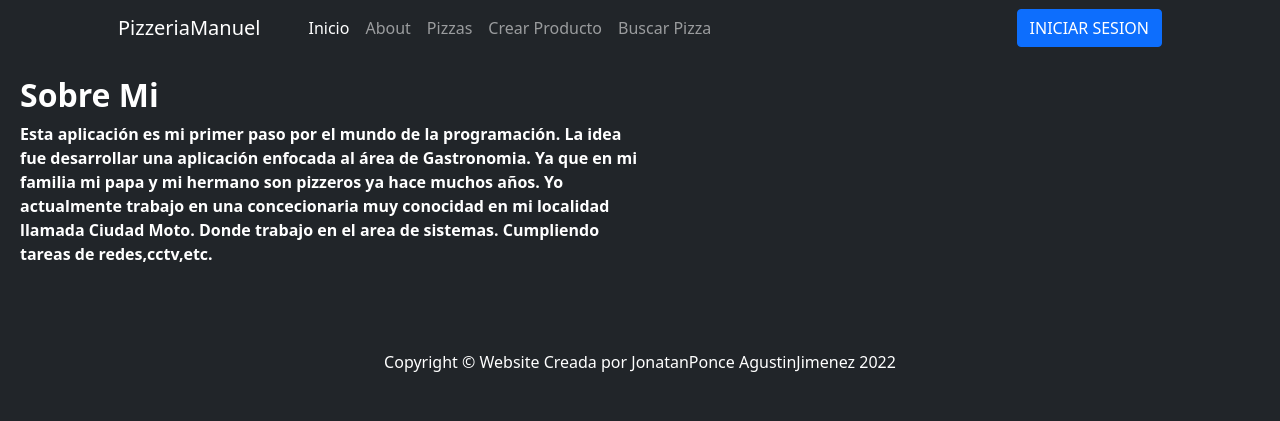
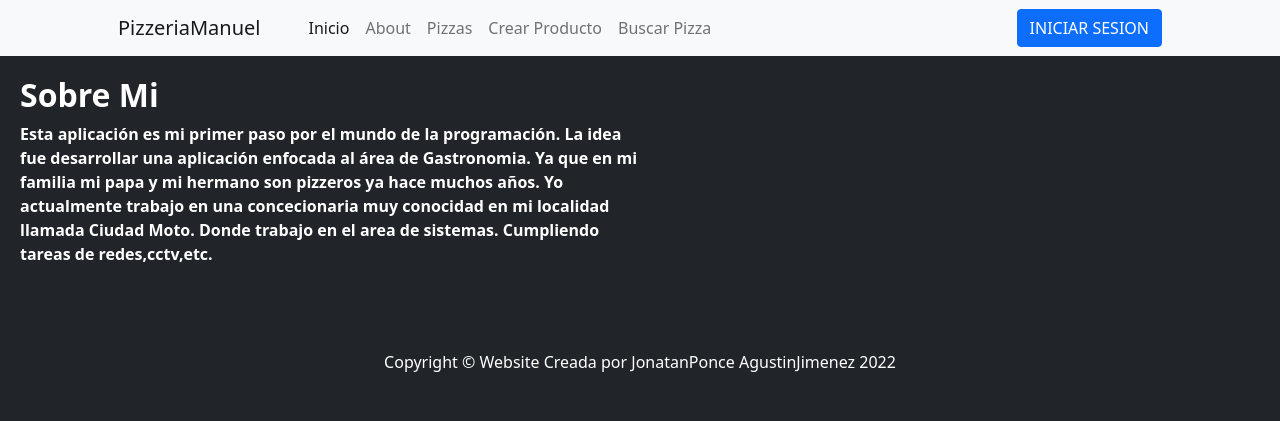
Before and after one commit to jonatan-ponce/EntragaFinal-PonceJonatan, a Django app: page /PizzeriaManuel/about in a window 1280 px wide. Shown: the top 421 px of the page. Run offline with Django 4.2, Linux system fonts and the light colour scheme; some libraries are stand-ins or nearby versions.

Commit message:
MoficiacionTemplate-Readme

```diff
--- a/PizzeriaManuel/templates/PizzeriaManuel/padre.html
+++ b/PizzeriaManuel/templates/PizzeriaManuel/padre.html
@@ -18,7 +18,7 @@
 
 <body>
     <!-- Navigation-->
-    <nav class="navbar navbar-expand-lg navbar-dark bg-dark">
+    <nav class="navbar navbar-expand-lg navbar-light bg-light">
         <div class="container px-4 px-lg-5">
             <a class="navbar-brand" href="{% url 'Inicio' %}">PizzeriaManuel</a>
             <button class="navbar-toggler" type="button" data-bs-toggle="collapse"
```
Also changed, not shown: README.md, db.sqlite3.
